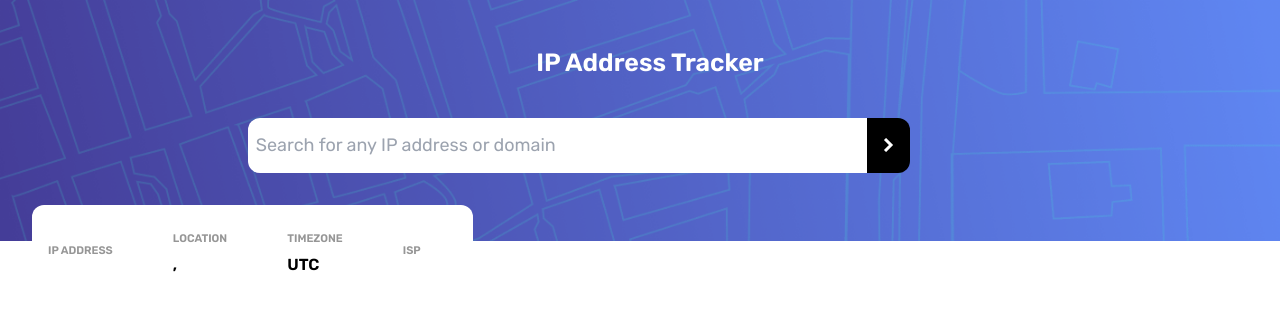
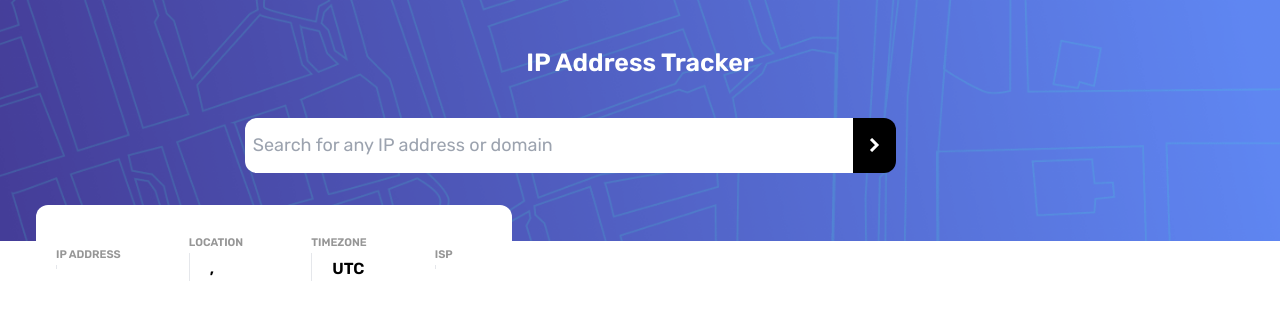
Before and after one commit to vinimercesbr/ip-address-tracker, a Vue app: page / in a window 1280 px wide. Shown: the top 320 px of the page. Built offline with nearby package versions, Linux system fonts and the light colour scheme; no server answers.

Commit message:
Borders for appearances almost complete, only the first item is missing

```diff
--- a/src/App.vue
+++ b/src/App.vue
@@ -13,7 +13,7 @@ export default{
 };
 </script>
 <template>
-  <div id="app">
+  <div id="app" class="m-0 p-0">
     <div id="banner">
       <Form/>
     </div>
--- a/src/components/Form.vue
+++ b/src/components/Form.vue
@@ -1,5 +1,5 @@
 <template>
-  <div id="banner" class="items-center text-center   touch-none p-6 mobile:p-1 m-0 desktop:h-full -mr-5 desktop:min-w-[100%] max-mobile:h-[30vh] bg-[url('/pattern-bg-desktop.png')] bg-cover mobile:bg-[url('/pattern-bg-mobile.png')]">
+  <div id="banner" class="items-center text-center   touch-none p-6 mobile:p-1 m-0 desktop:min-h-[30%]  desktop:min-w-[100%] mobile:max-h-[30vh] bg-[url('/pattern-bg-desktop.png')] bg-cover mobile:bg-[url('/pattern-bg-mobile.png')]">
     <h1 class="text-white p-3 mt-2 max-mobile:p-5 text-center mobile:-ml-2 font-semibold text-[25px] touch-none">IP Address Tracker</h1>
     <form class="search-form text-center flex desktop:w-[70%] desktop:h-[25%] pt-0 ml-2 desktop:m-2 desktop:inline-flex mt-2 p-5 mb-5" @submit.prevent="submitForm">
       <input type="text" class="search-form__box p-2 rounded-l-xl focus:outline-none max-w-[65%] min-w-[74%] inline-flex h-[55px] desktop:w-full ml-1 mb-5 desktop:m-4 touch-none;" v-model="ipInput" placeholder="Search for any IP address or domain">
--- a/src/components/IpLocator.vue
+++ b/src/components/IpLocator.vue
@@ -1,5 +1,5 @@
 <template>
-  <div id="card" class="desktop:-mr-4 ml-8  -mt-9 mobile:mb-5 mobile:mb-4 desktop:inline-flex absolute p-3 bg-white desktop:p-1  rounded-xl items-center justify-items-center font-semibold text-center mobile:max-h-[60vh] mobile:min-w-[80%] touch-none">
+  <div id="card"  class="-mt-9 desktop:mb-5 ml-9 desktop:inline-flex absolute p-3 bg-white desktop:p-1  desktop:text-justify rounded-xl items-center justify-items-center font-semibold  desktop:max-h-[30%]  mobile:max-h-[60vh] mobile:min-h-[45%] mobile:min-w-[75%] mobile:max-w-[80%] touch-none">
     <div class="manager">
       <a>IP ADDRESS</a>
       <strong>
@@ -101,15 +101,16 @@ export default {
         @apply text-sm -ml-1 pt-1 text-[11px] whitespace-pre text-[350] text-[#969696];
     };*/
         .manager {
-        @apply flex text-center desktop:text-start justify-items-center mobile:p-3 desktop:p-4  desktop:mr-8 flex-col;
+        @apply flex text-center  desktop:text-start justify-items-center mobile:p-3 desktop:p-5  desktop:mr-8 flex-col;
     }
 
     .manager strong {
-        @apply pt-1 desktop:-ml-1 mobile:text-center text-start text-base font-[590]  whitespace-break-spaces;
+        @apply pt-1 desktop:-ml-1 mobile:text-center desktop:border-l desktop:border-[#f969696] desktop:pl-5 text-base font-[590] whitespace-break-spaces  ;
+
     }
 
+
     .manager a {
-        @apply text-sm -ml-1 pt-1 text-[11px] whitespace-pre text-[350] text-[#969696];
-    }
-
+        @apply text-sm -ml-1 pt-1 desktop:pl-5 text-[11px]  whitespace-pre desktop:border-l desktop:border-[#f969696] text-[400] text-[#969696];
+    };
 </style>
--- a/src/components/Map.vue
+++ b/src/components/Map.vue
@@ -1,5 +1,5 @@
 <template>
-  <div id="map" class="mobile:min-h-[90vh] desktop:min-h-[80vh] -m-5  desktop:min-w-[100%]  min-w-max mt-0 max-mobile:-mt-5  touch-none"></div>
+  <div id="map" class="mobile:min-h-[70vh] desktop:min-h-[80vh]  desktop:max-w-[100%]    touch-none"></div>
 
 </template>
 
--- a/tailwind.config.js
+++ b/tailwind.config.js
@@ -12,10 +12,10 @@ export default {
     },
     screens: {
         // Mobile (tamanho padrão sem media query, para dispositivos móveis)
-        'mobile': {'max': '768px'}, // Aplica para telas até 768px (Mobile)
+        'mobile': {'max': '600px'}, // Aplica para telas até 768px (Mobile)
 
         // Desktop (para telas maiores que 768px)
-        'desktop': {'min': '769px'}, // Aplica para telas acima de 768px (Desktop)
+        'desktop': {'min': '601px'}, // Aplica para telas acima de 768px (Desktop)
       },
   },
   plugins: [],
```
